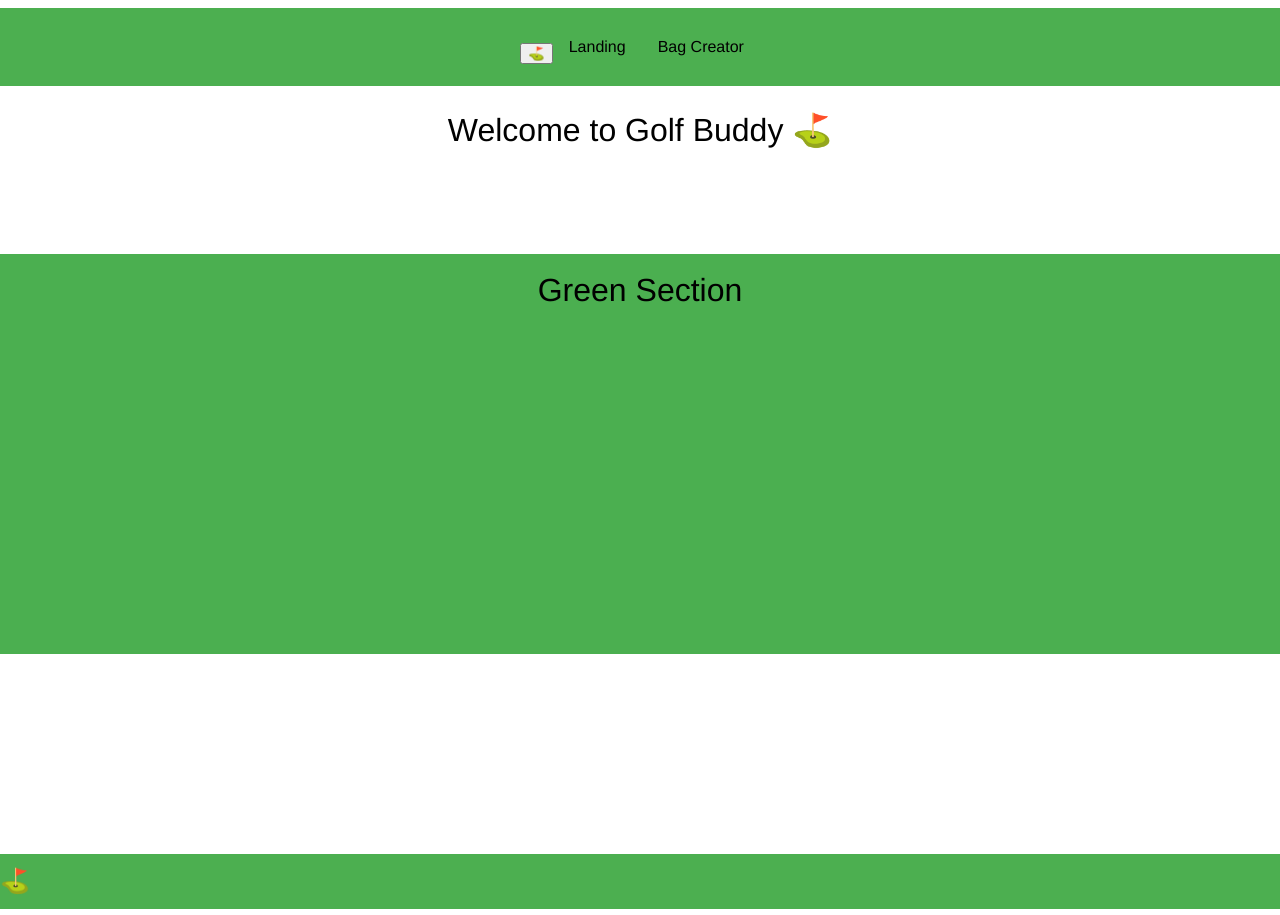
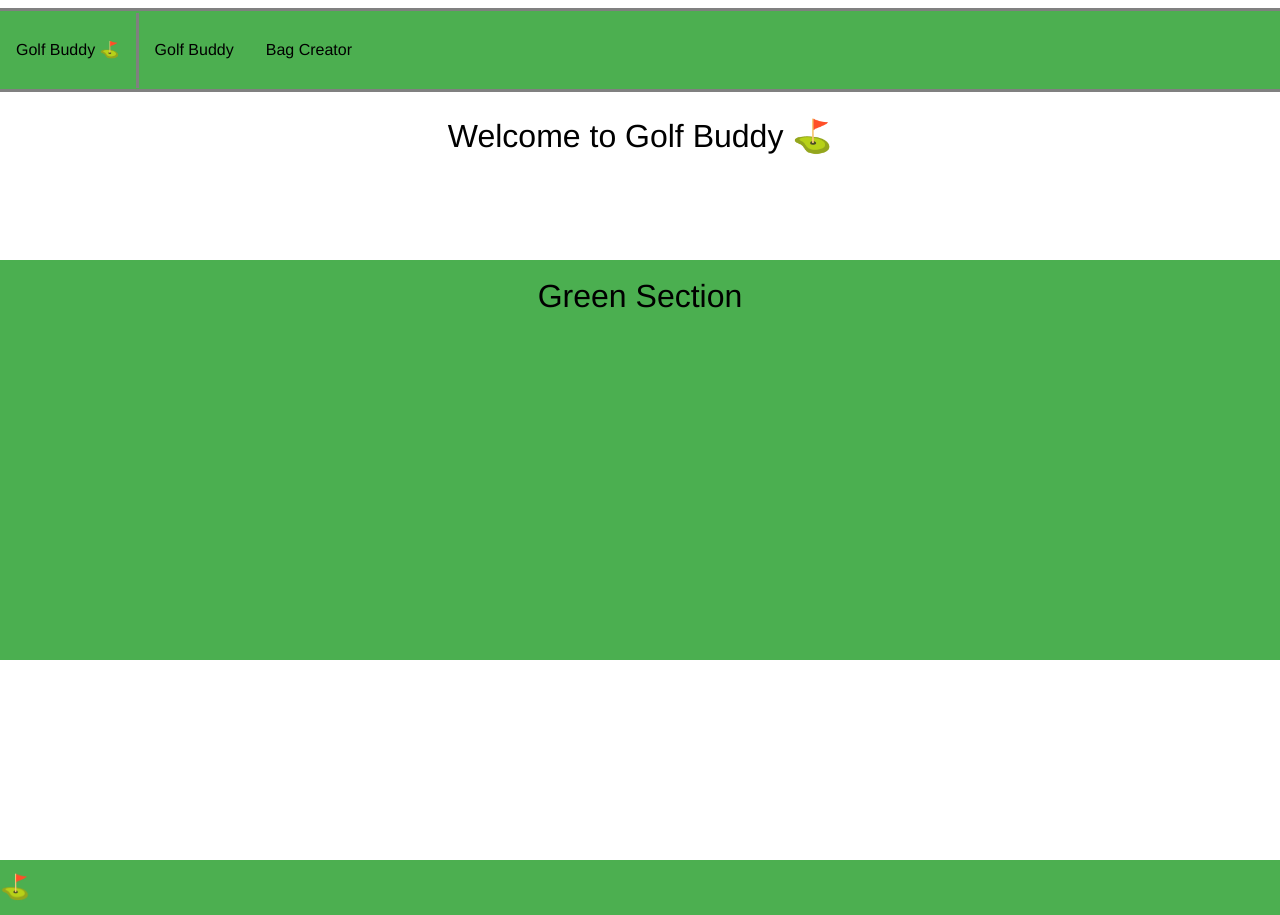
Before and after one commit to poplockndrop1t/golfBuddy, a React (Create React App) app: page / in a window 1280 px wide. Built offline with nearby package versions, Linux system fonts and the light colour scheme; no server answers.

Commit message:
Add css classes and adjust nav

```diff
--- a/src/Nav/Nav.css
+++ b/src/Nav/Nav.css
@@ -9,6 +9,14 @@ a {
   width: 100%;
   display: flex;
   align-items: center;
-  justify-content: center;
   margin: .5em;
+  border-style: solid;
+  border-color: grey;
 }
+
+.golfBuddyLogoContainer {
+  margin-left: 1em;
+  border-right: solid;
+  border-color: grey;
+  padding-right: 1em;
+}
--- a/src/Nav/Nav.js
+++ b/src/Nav/Nav.js
@@ -5,13 +5,13 @@ import './Nav.css';
 function Nav() {
   return (
     <div className="navContainer">
-      <div>
-        <button>
-          <span role="img" aria-label="golf buddy">⛳️</span>
-        </button>
+      <div className="golfBuddyLogoContainer">
+        <Link to="/">
+          <span role="img" aria-label="golf buddy"><p>Golf Buddy ⛳️</p></span>
+        </Link>
       </div>
       <Link to="/">
-        <p>Landing</p>
+        <p>Golf Buddy</p>
       </Link>
       <Link to="/bagCreator">
         <p>Bag Creator</p>
```
